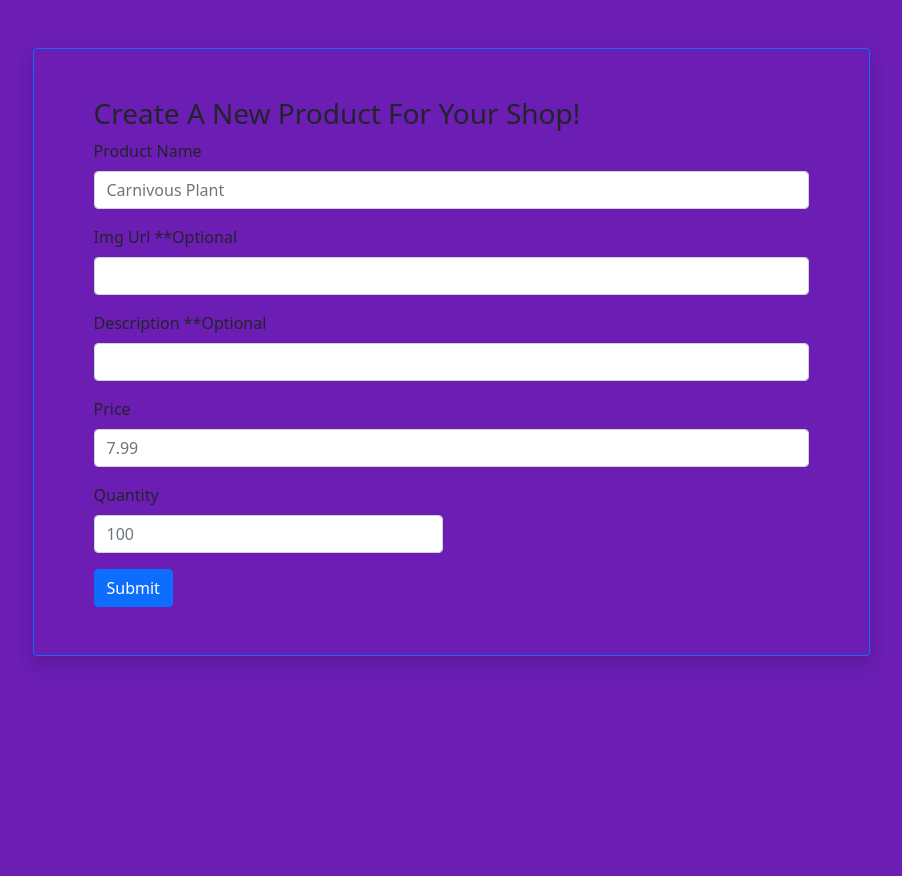
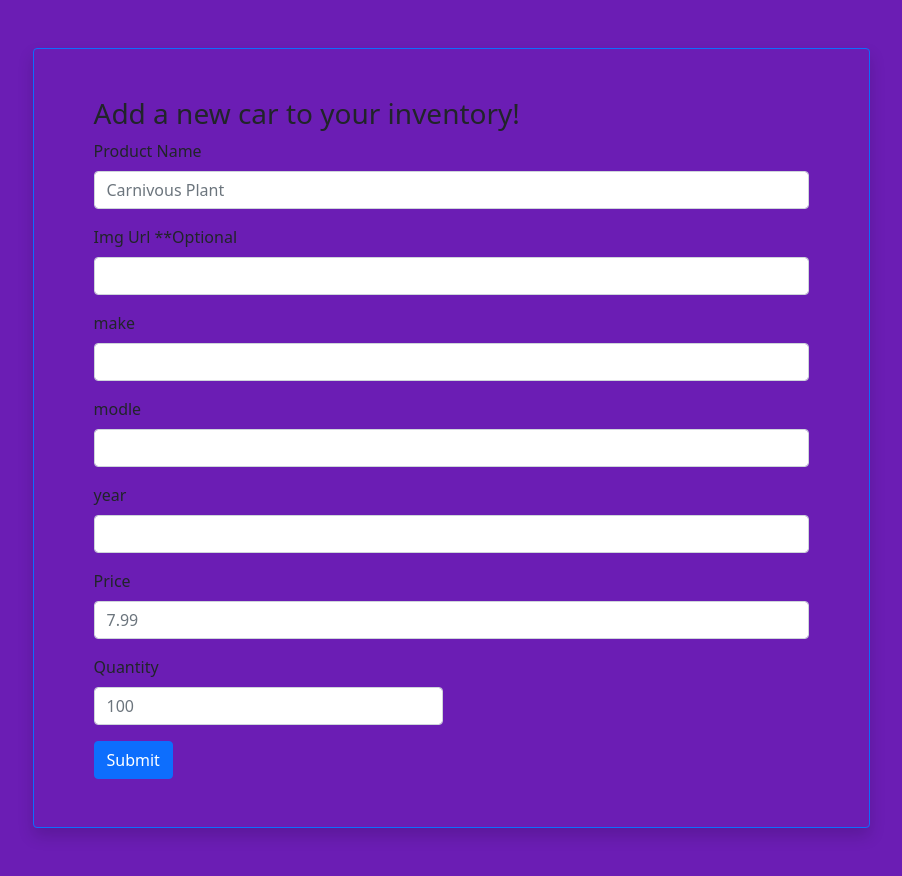
Before and after one commit to Nic0cava/rangers-127-wk6d1hw, a Flask app: page /shop/create in a window 1280 px wide. Shown: the part 56-932 px from the top of the page, without its empty margins (189-1091 px from the left). Before the commit the page ends 721 px from the top, so only its background shows below. Run offline with Flask 3, Linux system fonts and the light colour scheme; some libraries are stand-ins or nearby versions.

Commit message:
made some changes

```diff
--- a/car_inventory/blueprints/site/routes.py
+++ b/car_inventory/blueprints/site/routes.py
@@ -45,12 +45,14 @@ def create():
 
         # try:
         name = createform.name.data
-        desc = createform.description.data
+        make = createform.make.data
+        modle = createform.modle.data
+        year = createform.year.data
         image = createform.image.data
         price = createform.price.data
         quantity = createform.quantity.data
 
-        shop = Product(name, price, quantity, image, desc) #instantiating Product object
+        shop = Product(name, price, quantity, image, make, modle, year) #instantiating Product object
 
         db.session.add(shop)
         db.session.commit()
@@ -76,7 +78,9 @@ def update(id):
 
         try:
             product.name = updateform.name.data
-            product.description = updateform.description.data
+            product.make = updateform.make.data
+            product.modle = updateform.modle.data
+            product.year = updateform.year.data
             product.set_image(updateform.image.data, updateform.name.data) #calling upon that set_image method to set our image!
             product.price = updateform.price.data
             product.quantity = updateform.quantity.data
--- a/car_inventory/blueprints/site/site_templates/create.html
+++ b/car_inventory/blueprints/site/site_templates/create.html
@@ -10,7 +10,7 @@
 <div class="container d-flex justify-content-center align-items-center">
     <div class="row mt-5 mb-5 p-5 shadow rounded border border-primary w-75">
         <div class="col">
-            <h3>Create A New Product For Your Shop!</h3>
+            <h3>Add a new car to your inventory!</h3>
             {% include 'productform.html' %}
         </div>
     </div>
--- a/car_inventory/blueprints/site/site_templates/productform.html
+++ b/car_inventory/blueprints/site/site_templates/productform.html
@@ -12,8 +12,27 @@
         {{form.image(class='form-control mt-2')}}
     </div>
     <div class="col-12">
-        {{ form.description.label }}
-        {{ form.description(class='form-control mt-2')}}
+        {{ form.make.label }}
+        {{ form.make(class='form-control mt-2')}}
+        {% for error in form.make.errors %}
+            <span class="err-msg">{{ error }}</span>
+        {% endfor %}
+
+    </div>
+    <div class="col-12">
+        {{ form.modle.label }}
+        {{ form.modle(class='form-control mt-2')}}
+        {% for error in form.modle.errors %}
+            <span class="err-msg">{{ error }}</span>
+        {% endfor %}
+
+    </div>
+    <div class="col-12">
+        {{ form.year.label }}
+        {{ form.year(class='form-control mt-2')}}
+        {% for error in form.year.errors %}
+            <span class="err-msg">{{ error }}</span>
+        {% endfor %}
 
     </div>
     <div class="col-12">
--- a/car_inventory/forms.py
+++ b/car_inventory/forms.py
@@ -27,7 +27,9 @@ class RegisterForm(FlaskForm):
 class ProductForm(FlaskForm):
     name = StringField("Product Name", validators=[ DataRequired()])
     image = StringField("Img Url **Optional")
-    description = StringField("Description **Optional")
+    make = StringField("make", validators=[ DataRequired()])
+    modle = StringField("modle", validators=[ DataRequired()])
+    year = IntegerField("year", validators=[ DataRequired()])
     price = DecimalField("Price", validators=[DataRequired()])
     quantity = IntegerField("Quantity", validators=[DataRequired()])
     submit = SubmitField()
--- a/car_inventory/static/css/main.css
+++ b/car_inventory/static/css/main.css
@@ -11,3 +11,27 @@
 .shop-stats {
     color: white;
 }
+
+.shop-item{
+    background-color: rgb(192, 173, 243);
+}
+
+.shop-item:hover {
+    border: 2px solid;
+    border-color: #ff00e0;
+    box-shadow: 0 0 35px #ff00e0;
+}
+
+.shop-list{
+    background-color: rgb(192, 173, 243);
+}
+
+.shop-image {
+    border: 2px solid;
+    border-color: #ff00e0;
+    box-shadow: 0 0 10px #ff00e0;
+}
+
+.shop-inner:hover{
+    box-shadow: 0 0 35px #ff00e0;
+}
```
Also changed, not shown: car_inventory/blueprints/site/site_templates/shop.html (+15 -9 lines), car_inventory/models.py (+9 -5 lines), car_inventory/templates/base.html (line endings or trailing spaces), image_cache.sqlite.
